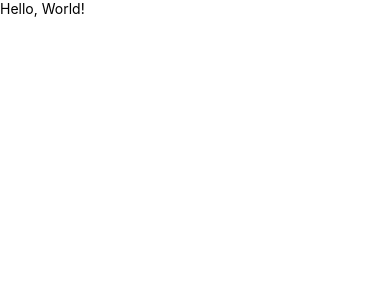
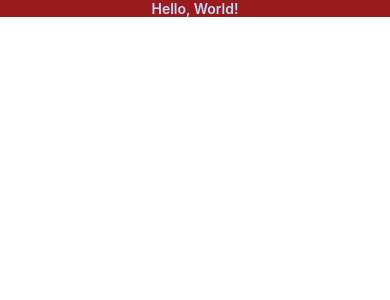
Before and after one commit to ankitsharma29/EcommerceApp, a React Native app: screen / in a window 390 px wide. Shown: the top 300 px of the page. Built offline with nearby package versions, Linux system fonts and the light colour scheme.

Commit message:
setup done

```diff
--- a/App.js
+++ b/App.js
@@ -12,8 +12,8 @@ const App = () => {
 
   return (
     <Provider store={store}>
-      <View className="text-red-500">
-        <Text>Hello, World!</Text>
+      <View className="bg-red-800">
+        <Text className="text-blue-200 text-center font-semibold">Hello, World!</Text>
       </View>
       {/* <SafeAreaComponent edges={["top", "right", "left"]} /> */}
     </Provider>
--- a/package.json
+++ b/package.json
@@ -29,7 +29,6 @@
     "react-native-linear-gradient": "^2.8.0",
     "react-native-paper": "^5.5.1",
     "react-native-permissions": "^4.1.1",
-    "react-native-reanimated": "^3.17.1",
     "react-native-responsive-fontsize": "^0.5.1",
     "react-native-safe-area-context": "^4.14.1",
     "react-native-screens": "^3.29.0",
```
Also changed, not shown: 1 other file (tests, documents, lock files or other folders).
